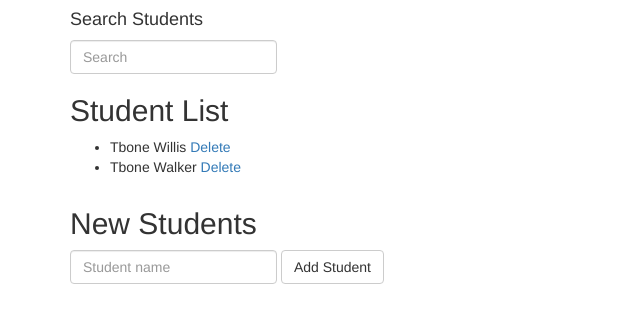
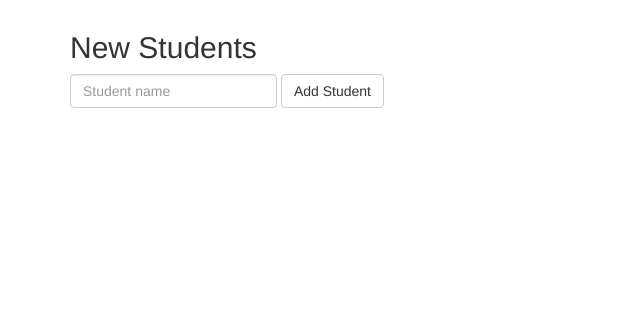
Before and after one commit to codybousc/studentRoster-, a plain HTML site: page index.html in a window 1280 px wide. Shown: the whole page, without its empty margins (0-640 px from the left). Drawn offline with Linux system fonts and the light colour scheme.

Commit message:
Hides Search Student Input Box when student lenght is equal to zero

```diff
--- a/index.html
+++ b/index.html
@@ -12,7 +12,7 @@
 <body>
 
   <div class="container" ng-controller="StudentsController">
-    <div class="row">
+    <div class="row" ng-show="students.length">
       <div class="col-md-12">
         <h4>Search Students</h4>
         <form class="form-inline" role="form">
@@ -25,7 +25,10 @@
     </div>
     <div class="row">
       <div class="col-md-12">
-        <h2>Student List</h2>
+        <h2 ng-show="students.length && filtered.length">Student List</h2>
+        <h2 ng-show="students.length && !filtered.length">No Matches</h2>
+      </div>
+      <div class="col-md-12">
         <ul>
           <li ng-repeat="item in students | filter:query">
             <span ng-click="editing = true" ng-hide="editing">
--- a/js/StudentsController.js
+++ b/js/StudentsController.js
@@ -1,8 +1,5 @@
 studentRoster.controller('StudentsController', function StudentsController($scope) {
-  $scope.students = [
-    {name: "Tbone Willis"},
-    {name: "Tbone Walker"}
-  ];
+  $scope.students = [];
   $scope.addStudent = function() {
     $scope.students.push({name: $scope.studentName});
     $scope.studentName = null; //clears input box
```
